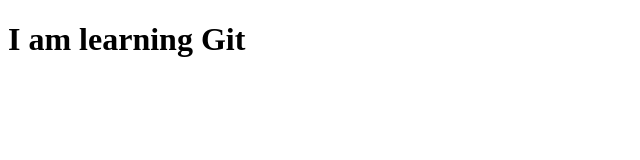
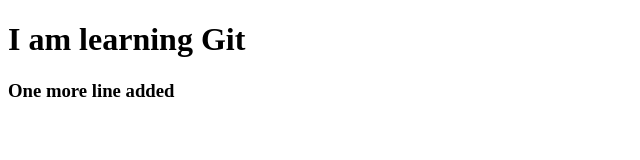
Before and after one commit to Roopasree7/karpagam, a plain HTML site: page index.html in a window 1280 px wide. Shown: the whole page, without its empty margins (0-640 px from the left). Drawn offline with Linux system fonts and the light colour scheme.

Commit message:
second line

```diff
--- a/index.html
+++ b/index.html
@@ -7,5 +7,6 @@
 </head>
 <body>
     <h1>I am learning Git</h1>
+    <h3>One more line added</h3>
 </body>
 </html>
```
